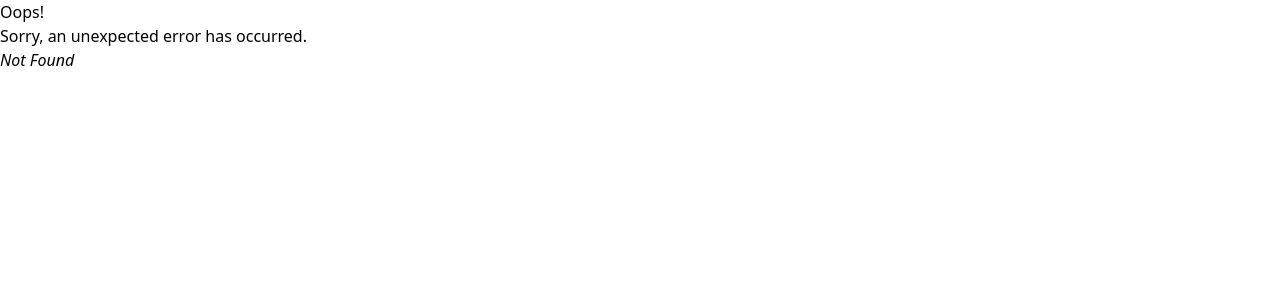
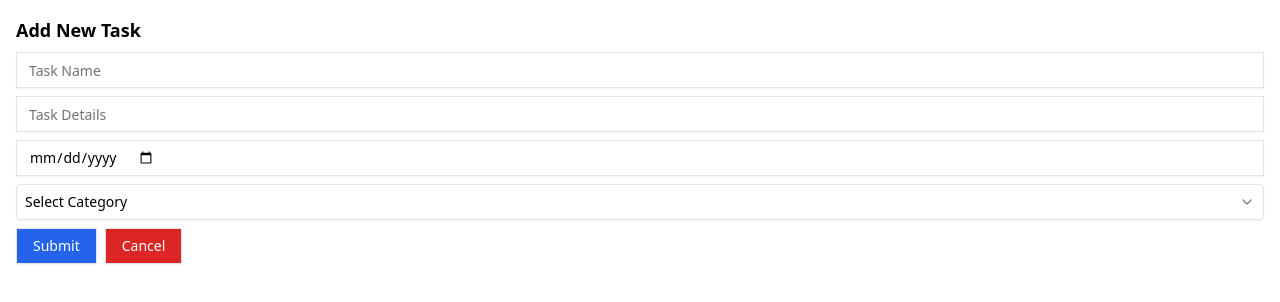
Before and after one commit to kakarifki/To-do-least, a React (Vite) app: page /new-task in a window 1280 px wide. Before the commit this address had no page. Shown: the top 302 px of the page. Built offline with nearby package versions, Linux system fonts and the light colour scheme.

Commit message:
feat: change the add new task from modal to a new page

```diff
--- a/src/App.tsx
+++ b/src/App.tsx
@@ -1,12 +1,11 @@
-// src/App.tsx
 import { FC } from 'react';
 import TaskList from './components/list-tasks';
 import TopBar from './components/top-bar';
 import { Task } from '@/data/initialTasks';
-import { useTasks } from '@/context/task-context';
+import { useTasks } from './context/task-context';
 
 const App: FC = () => {
-  const { tasks, addTask, deleteTask, handleEditTaskStatus } = useTasks();
+  const { tasks, deleteTask, handleEditTaskStatus } = useTasks();
 
   const filteredTasks = (status: Task['status']) => tasks.filter(task => task.status === status);
 
@@ -26,7 +25,7 @@ const App: FC = () => {
         </ul>
       </div>
       <div className="main w-3/4">
-        <TopBar addTask={addTask} />
+        <TopBar />
         <TaskList
           tasks={filteredTasks('todo')}
           deleteTask={deleteTask}
--- a/src/components/list-tasks/index.tsx
+++ b/src/components/list-tasks/index.tsx
@@ -1,8 +1,6 @@
-// src/components/task-list/index.tsx
 import { FC } from 'react';
 import { Task } from '@/data/initialTasks';
 import ItemTask from '../item-task';
-// import { Button } from '@/components/ui/button';
 
 interface TaskListProps {
   tasks: Task[];
--- a/src/components/top-bar/index.tsx
+++ b/src/components/top-bar/index.tsx
@@ -1,61 +1,16 @@
-// src/components/top-bar/index.tsx
-import { useState } from 'react';
-import Modal from 'react-modal';
-import NewTask from '../new-task';
+import { FC } from 'react';
 import { Button } from '@/components/ui/button';
+import { useNavigate } from 'react-router-dom';
 
-Modal.setAppElement('#root');
-
-interface TopBarProps {
-  addTask: (nameTodo: string, details: string, dueDate: string, category: string) => void;
-}
-
-const TopBar = ({ addTask }: TopBarProps) => {
-  const [modalIsOpen, setIsOpen] = useState(false);
-
-  const openModal = () => {
-    setIsOpen(true);
-  };
-
-  const closeModal = () => {
-    setIsOpen(false);
-  };
+const TopBar: FC = () => {
+  const navigate = useNavigate();
 
   return (
-    <div className="container mx-auto px-4 flex items-center bg-blue-50 p-4 rounded shadow-md">
-      <h1 className="mx-auto text-2xl font-bold text-blue-700">
-        To-Do-Least
-      </h1>
-      <div className="ml-auto">
-        <Button variant="outline" className="bg-blue-600 text-white" onClick={openModal}>
-          Add New Task
-        </Button>
-        <Modal
-          isOpen={modalIsOpen}
-          onRequestClose={closeModal}
-          style={{
-            content: {
-              top: '50%',
-              left: '50%',
-              right: 'auto',
-              bottom: 'auto',
-              marginRight: '-50%',
-              transform: 'translate(-50%, -50%)',
-              width: '50%',
-              border: 'none',
-              borderRadius: '8px',
-              padding: '20px',
-            },
-            overlay: {
-              backgroundColor: 'rgba(0, 0, 0, 0.75)',
-            },
-          }}
-          contentLabel="Add New Task"
-        >
-          <NewTask addTask={addTask} />
-          <button onClick={closeModal}>Close</button>
-        </Modal>
-      </div>
+    <div className="flex justify-between items-center p-4 bg-zinc-50">
+      <h1 className="text-2xl font-bold">To-Do-Least</h1>
+      <Button variant="outline" onClick={() => navigate('/new-task')}>
+        Add New Task
+      </Button>
     </div>
   );
 };
--- /dev/null
+++ b/src/pages/new-task.tsx
@@ -0,0 +1,83 @@
+import { FC } from 'react';
+import { useForm } from 'react-hook-form';
+import { ErrorMessage } from '@hookform/error-message';
+import { Input } from '@/components/ui/input';
+import { Button } from '@/components/ui/button';
+import { Select, SelectTrigger, SelectContent, SelectItem, SelectValue } from '@/components/ui/select';
+import { useTasks } from '@/context/task-context';
+import { useNavigate } from 'react-router-dom';
+
+interface TaskForm {
+  taskName: string;
+  details: string;
+  dueDate: string;
+  category: string;
+}
+
+const NewTask: FC = () => {
+  const { addTask } = useTasks();
+  const navigate = useNavigate();
+  const { register, formState: { errors }, handleSubmit, reset } = useForm<TaskForm>();
+
+  const onSubmit = (data: TaskForm) => {
+    addTask(data.taskName, data.details, data.dueDate, data.category);
+    reset();
+    navigate('/');
+  };
+
+  const onCancel = () => {
+    reset();
+    navigate('/');
+  };
+
+  return (
+    <div className="container mx-auto p-4">
+      <h2 className="text-lg font-semibold mb-2">Add New Task</h2>
+      <form className="flex flex-col gap-2" onSubmit={handleSubmit(onSubmit)}>
+        <Input placeholder="Task Name" {...register('taskName', { required: 'Harus diisi oy' })} />
+        <ErrorMessage
+          errors={errors}
+          name="taskName"
+          render={({ message }) => <p className='bg-red-400'>{message}</p>}
+        />
+        <Input placeholder="Task Details" {...register('details', {
+          required: "This is required.",
+          maxLength: {
+            value: 10,
+            message: "This input exceed maxLength.",
+          },
+        })} />
+        <ErrorMessage
+          errors={errors}
+          name="details"
+          render={({ message }) => <p className='bg-red-400'>{message}</p>}
+        />
+        <Input type="date" {...register('dueDate')} />
+        {/* Select with shadcn start*/}
+        <Select
+          onValueChange={(value: string) => register('category').onChange({ target: { value } })}
+        >
+          <SelectTrigger className="border rounded p-2">
+            <SelectValue placeholder="Select Category" />
+          </SelectTrigger>
+          <SelectContent>
+            <SelectItem value="Work">Work</SelectItem>
+            <SelectItem value="Home">Home</SelectItem>
+            <SelectItem value="Hobby">Hobby</SelectItem>
+          </SelectContent>
+        </Select>
+        {/* Select with shadcn end*/}
+        <div className="flex gap-2">
+          <Button type="submit" variant="outline" className="bg-blue-600 text-white">
+            Submit
+          </Button>
+          <Button type="button" variant="outline" className="bg-red-600 text-white" onClick={onCancel}>
+            Cancel
+          </Button>
+        </div>
+      </form>
+    </div>
+  );
+};
+
+export default NewTask;
```
Also changed, not shown: src/main.tsx (+6 -2 lines).
